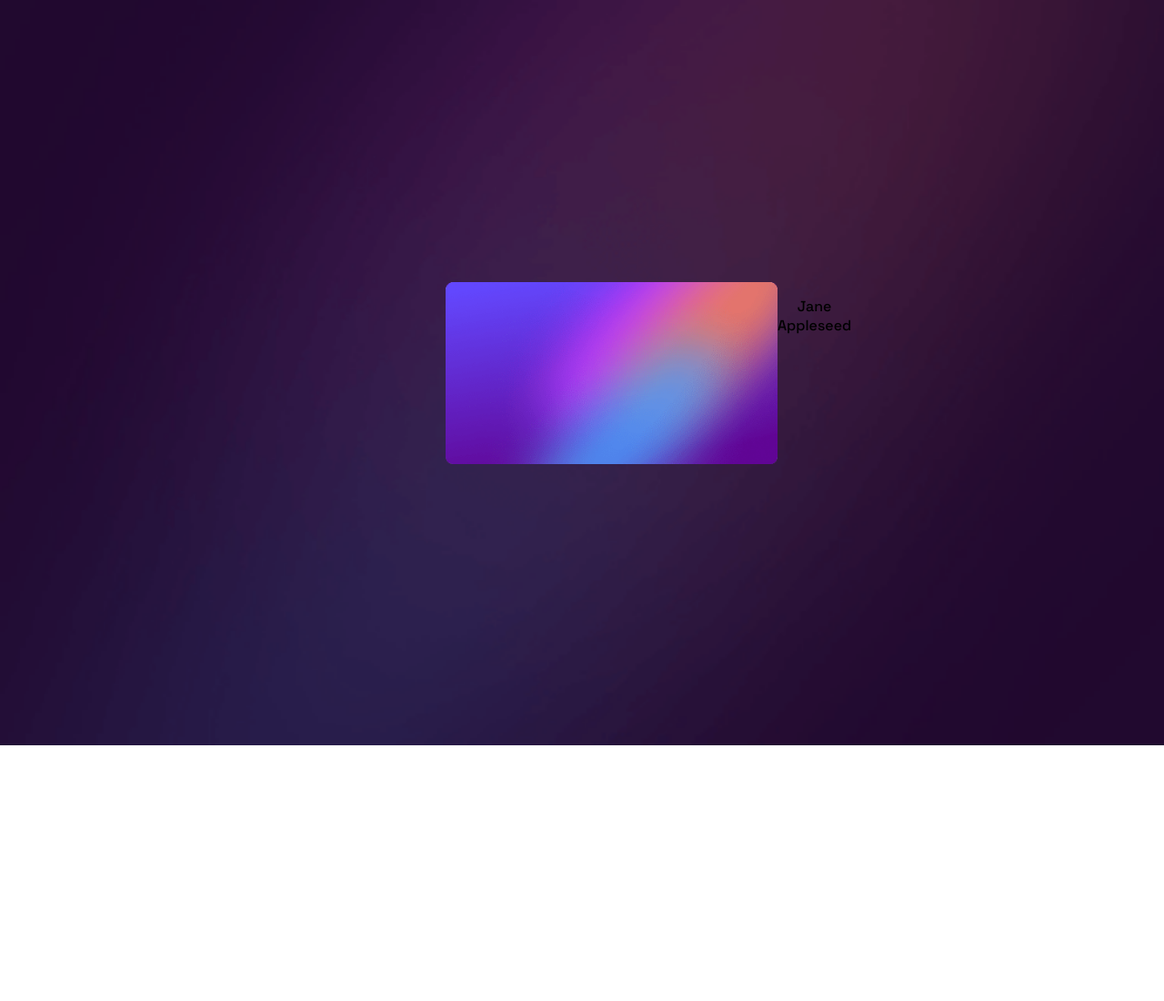
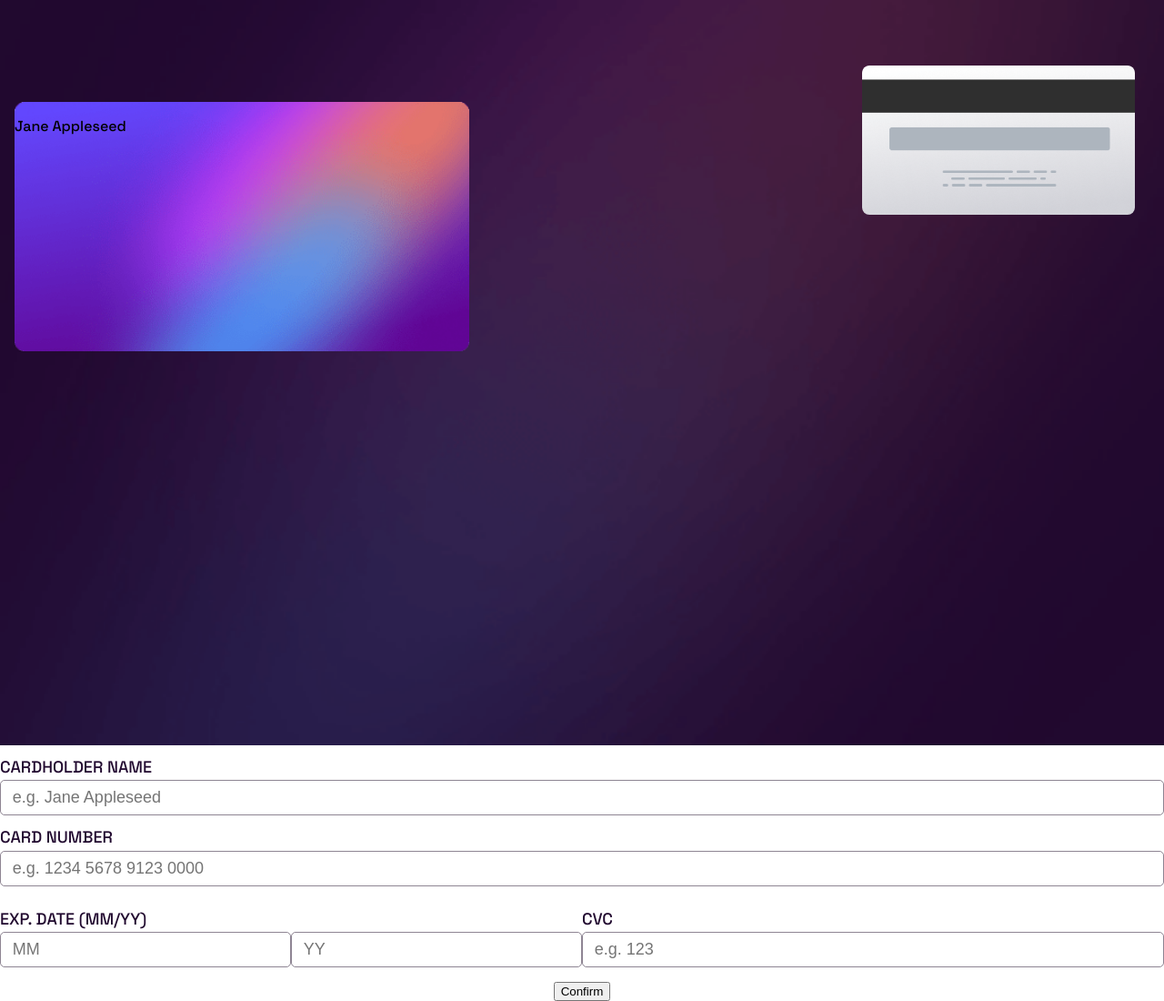
Before and after one commit to femacaraeg/interactive-card, a React (Create React App) app: page / in a window 1280 px wide. Shown: the whole page at 91% size. Before the commit the page ends 819 px from the top, so only its background shows below. Built offline with nearby package versions, Linux system fonts and the light colour scheme.

Commit message:
Add form.

```diff
--- a/src/App.css
+++ b/src/App.css
@@ -42,6 +42,23 @@
   min-height: 100%;
 }
 
+.card-back {
+  min-width: 300px;
+  min-height: 164px;
+  border-radius: 8px;
+  background-image: url('./assets/bg-card-back.png');
+  background-size: 300px;
+  position: absolute;
+  right: 1rem;
+}
+
+@media screen and (min-device-width: 768px) and (max-device-width: 1024px) {
+  .card-back {
+    right: 2rem;
+    top: 4.5rem;
+  }
+}
+
 @keyframes App-logo-spin {
   from {
     transform: rotate(0deg);
--- a/src/App.js
+++ b/src/App.js
@@ -1,17 +1,21 @@
-import "./App.css";
+import './App.css';
 
-import Card from "./components/Card/Card";
-import mobileBg from "./assets/bg-main-mobile.png";
+import Card from './components/Card/Card';
+import Form from './components/Form';
+import mobileBg from './assets/bg-main-mobile.png';
 
 function App() {
   return (
-    <div className="App">
-      <div className="fill">
-        <img src={mobileBg} className="mobileBg" alt="mobile background" />
+    <div className='App'>
+      <div className='fill'>
+        <img src={mobileBg} className='mobileBg' alt='mobile background' />
+        <div className='card-back' />
         <Card />
       </div>
 
-      <div></div>
+      <div>
+        <Form />
+      </div>
     </div>
   );
 }
--- a/src/components/Card/Card.jsx
+++ b/src/components/Card/Card.jsx
@@ -6,7 +6,7 @@ import styles from "./Card.module.css";
 const Card = (props) => {
   return (
     <div className={styles.card}>
-      <img src={bgCard} alt="card front" className={styles.background} />
+      {/* <img src={bgCard} alt="card front" className={styles.background} /> */}
       <p>Jane Appleseed</p>
     </div>
   );
--- a/src/components/Card/Card.module.css
+++ b/src/components/Card/Card.module.css
@@ -1,7 +1,28 @@
 .card {
   position: absolute;
   display: flex;
-  border-radius: 4px;
-  width: 300px;
-  height: 200px;
+  border-radius: 8px;
+  min-width: 300px;
+  min-height: 164px;
+  background-image: url("../../assets/bg-card-front.png");
+  background-size: 300px;
+  top: 7rem;
+  left: 1rem;
 }
+
+/* @media (min-width: 481px) and (max-width: 767px) {
+  .card {
+    min-height: 447px;
+    min-height: 245px;
+    background-size: 447px;
+  }
+} */
+/* Tablet View */
+
+@media screen and (min-device-width: 768px) and (max-device-width: 1024px) {
+  .card {
+    min-width: 500px;
+    min-height: 274px;
+    background-size: 500px;
+  }
+}
--- /dev/null
+++ b/src/components/Form/Form.js
@@ -0,0 +1,40 @@
+import React from 'react';
+
+import styles from './Form.module.css';
+
+function Form() {
+  return (
+    <div className={styles.formBox}>
+      <form>
+        <label>
+          CARDHOLDER NAME
+          <input type='text' name='name' placeholder='e.g. Jane Appleseed' />
+        </label>
+        <label>
+          CARD NUMBER
+          <input
+            type='text'
+            name='number'
+            placeholder='e.g. 1234 5678 9123 0000'
+          />
+        </label>
+        <div className={styles.date}>
+          <label>
+            EXP. DATE (MM/YY)
+            <div className={styles.flexDiv}>
+              <input type='number' placeholder='MM' name='month' />
+              <input type='number' placeholder='YY' name='year' />
+            </div>
+          </label>
+          <label>
+            CVC
+            <input type='number' placeholder='e.g. 123' name='cvc' />
+          </label>
+        </div>
+        <button type='submit'>Confirm</button>
+      </form>
+    </div>
+  );
+}
+
+export default Form;
--- /dev/null
+++ b/src/components/Form/Form.module.css
@@ -0,0 +1,39 @@
+.formBox {
+  width: 100%;
+  /* padding: 1rem; */
+}
+
+.formBox label {
+  display: block;
+  text-align: left;
+  font-size: 18px;
+  color: var(--very-dark-violet);
+  margin: 0.75rem 0;
+}
+
+.formBox input {
+  display: block;
+  width: 100%;
+  margin: 0.25vw 0;
+  /* padding: 0.5rem 0.8rem 0.5rem 0.8rem; */
+  /* margin: 0.9vw 0; */
+  padding: 0.5rem 0.8rem;
+  border: 1px solid var(--dark-grayish-violet);
+  border-radius: 5px;
+  font-size: 18px;
+  box-sizing: border-box;
+}
+
+.date {
+  display: flex;
+  flex-direction: row;
+  width: 100%;
+}
+
+.date label {
+  flex: 1;
+}
+
+.flexDiv {
+  display: flex;
+}
--- /dev/null
+++ b/src/components/Form/index.js
@@ -0,0 +1 @@
+export { default } from './Form';
--- a/src/index.css
+++ b/src/index.css
@@ -6,12 +6,13 @@
   --red: hsl(0, 100%, 66%);
   --linear-gradient: linear-gradient(hsl(249, 99%, 64%), hsl(278, 94%, 30%));
 }
+
 body {
   margin: 0;
-  font-family: "Space Grotesk", sans-serif;
+  font-family: 'Space Grotesk', sans-serif;
 }
 
 code {
-  font-family: source-code-pro, Menlo, Monaco, Consolas, "Courier New",
+  font-family: source-code-pro, Menlo, Monaco, Consolas, 'Courier New',
     monospace;
 }
```
